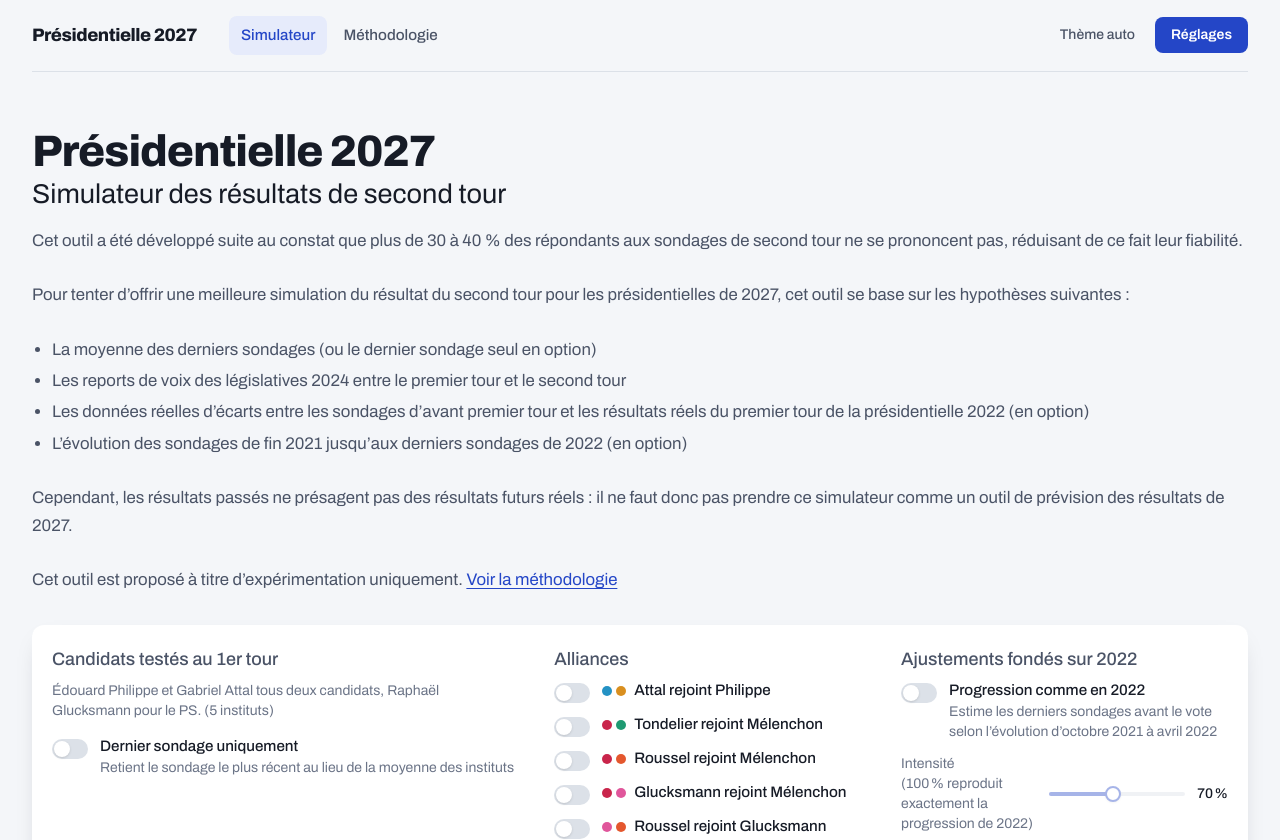
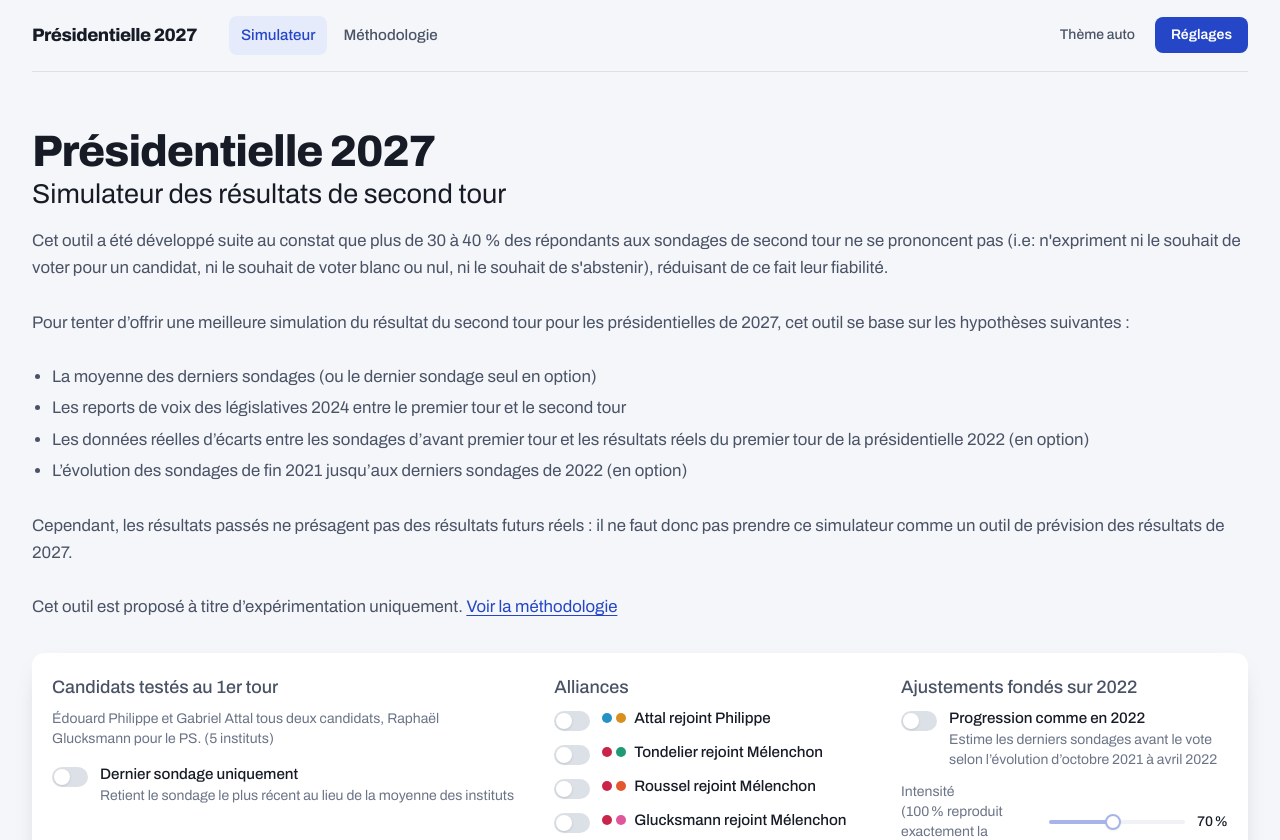
Before and after one commit to bpresles/simulateur2027, a React (Vite) app: page / in a window 1280 px wide. Shown: the top 840 px of the page. Built offline with nearby package versions, Linux system fonts and the light colour scheme.

Commit message:
fix: Adding explaination for not pronunced poll

```diff
--- a/src/ui/App.tsx
+++ b/src/ui/App.tsx
@@ -106,7 +106,7 @@ function SimulatorPage({ result, onOpenSettings }: { result: SimulationResult; o
         <div className="mt-3 space-y-[1lh] text-[1.05rem] leading-relaxed text-ink-2">
           <p>
             Cet outil a été développé suite au constat que plus de 30 à 40 % des répondants aux sondages de
-            second tour ne se prononcent pas, réduisant de ce fait leur fiabilité.
+            second tour ne se prononcent pas (i.e: n'expriment ni le souhait de voter pour un candidat, ni le souhait de voter blanc ou nul, ni le souhait de s'abstenir), réduisant de ce fait leur fiabilité.
           </p>
           <p>
             Pour tenter d’offrir une meilleure simulation du résultat du second tour pour les présidentielles de 2027, cet outil se base sur les hypothèses
```
